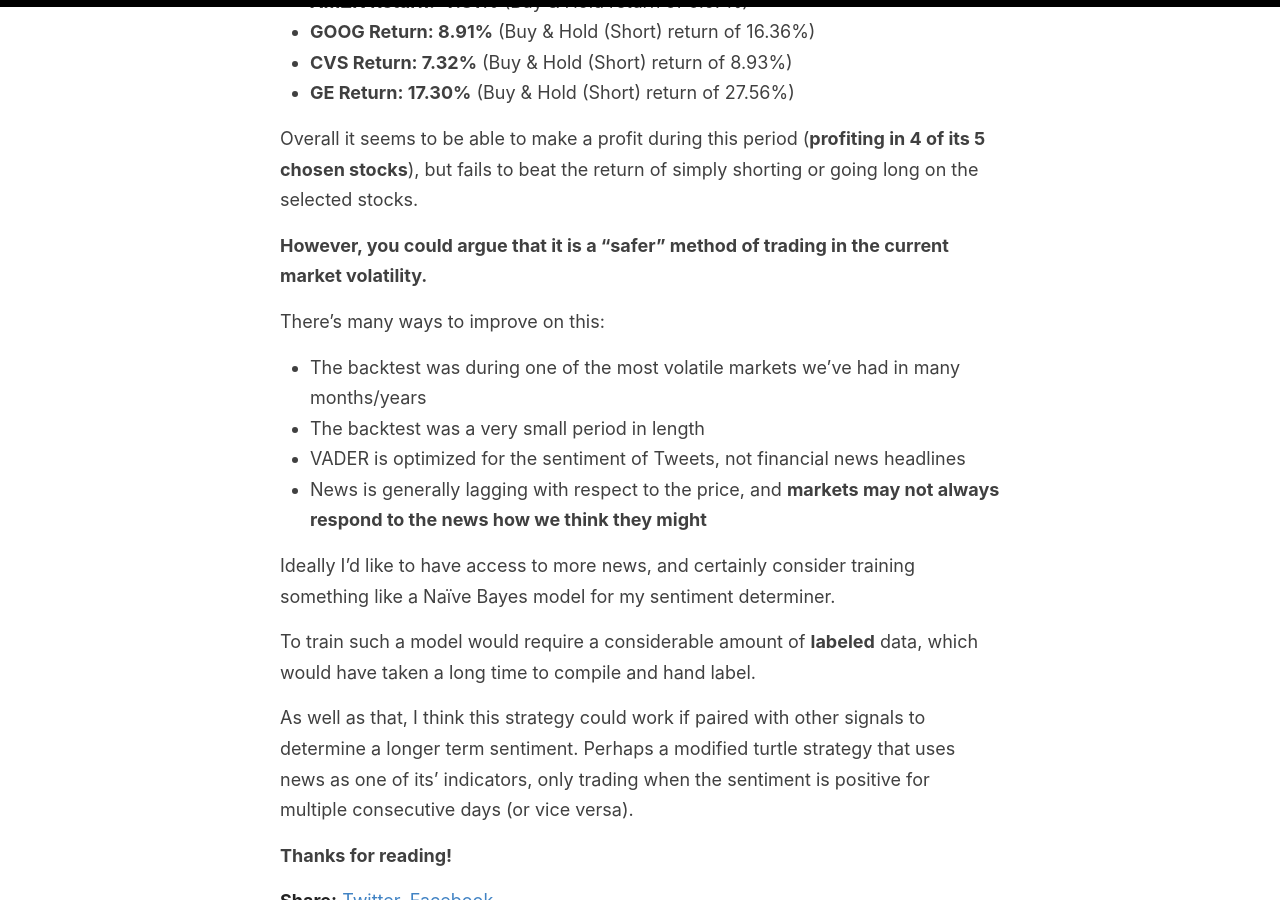
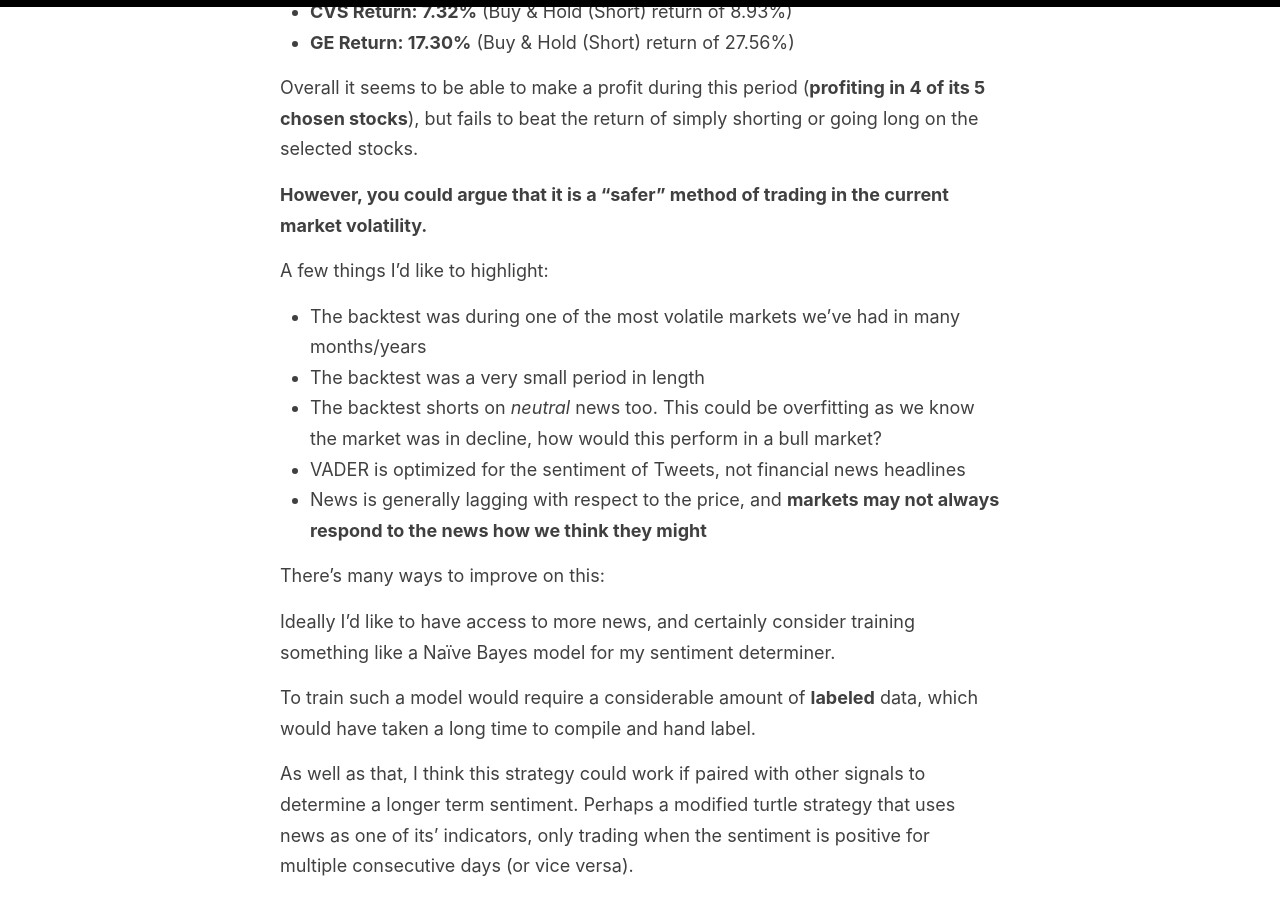
Before and after one commit to alexander-ozkan/portfolio, a Jekyll site: the page built from _posts/2020-03-28-Sentiment Analysis as a Trading Indicator.md, in a window 1280 px wide and 900 px high, scrolled down 13571 px. Built offline with Jekyll 4.4.1, drawn with Linux system fonts in a browser that asks for light colours.

Commit message:
Update 2020-03-28-Sentiment Analysis as a Trading Indicator.md
Changed commentary

````diff
--- a/_posts/2020-03-28-Sentiment Analysis as a Trading Indicator.md
+++ b/_posts/2020-03-28-Sentiment Analysis as a Trading Indicator.md
@@ -479,7 +479,7 @@ def determineSentiment(title):
         return 'Negative'
 ```
 
-### Now let's pass in some titles and see how it classifies them:
+Now let's pass in some titles and see how it classifies them:
 
 
 ```python
@@ -501,8 +501,8 @@ print("Title: \"{}\" has sentiment: {} \n".format(negative_title, determineSenti
 
 
 
-__As you can see from the three above examples, it is capable of identifying particularly clear sentiment.
-However, it isn't too good with the nuances of financial language as it is not context aware:__
+As you can see from the three above examples, it is capable of identifying particularly clear sentiment.
+However, it isn't too good with the nuances of financial language as it is not context aware:
 
 
 ```python
@@ -513,7 +513,7 @@ print("Title: \"{}\" has sentiment: {}".format(unclear_title, determineSentiment
     Title: "The Gap Inc. (GPS): These Hedge Funds Caught Flat-Footed" has sentiment: Neutral
 
 
-### Now let's modify our sentiment analysis function to begin checking batches of news:
+Now let's modify our sentiment analysis function to begin checking batches of news:
 
 
 ```python
@@ -536,7 +536,7 @@ def determineSentiment(title):
     return results[0]['compound']
 ```
 
-__And let's create a function to compile the sentiment of all news for a given ticker:__
+And let's create a function to compile the sentiment of all news for a given ticker:
 
 
 ```python
@@ -705,12 +705,15 @@ Overall it seems to be able to make a profit during this period (__profiting in
 
 __However, you could argue that it is a "safer" method of trading in the current market volatility.__
 
-There's many ways to improve on this:
+A few things I'd like to highlight:
 
 * The backtest was during one of the most volatile markets we've had in many months/years
 * The backtest was a very small period in length
+* The backtest shorts on _neutral_ news too. This could be overfitting as we know the market was in decline, how would this perform in a bull market?
 * VADER is optimized for the sentiment of Tweets, not financial news headlines
 * News is generally lagging with respect to the price, and __markets may not always respond to the news how we think they might__
+
+There's many ways to improve on this:
 
 Ideally I'd like to have access to more news, and certainly consider training something like a Naïve Bayes model for my sentiment determiner.
 
````
